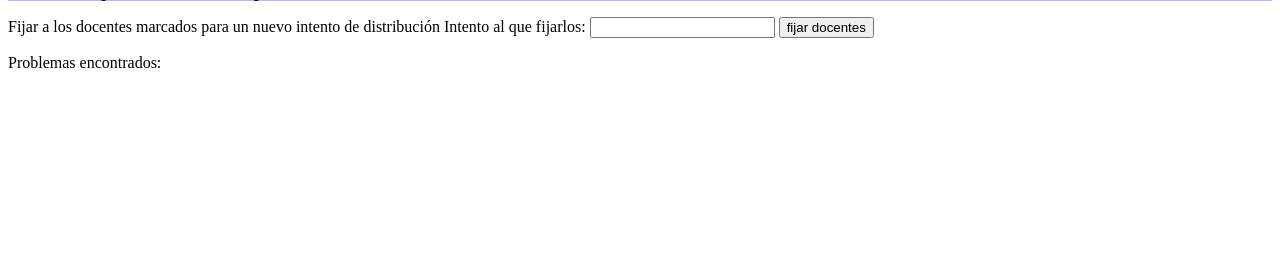
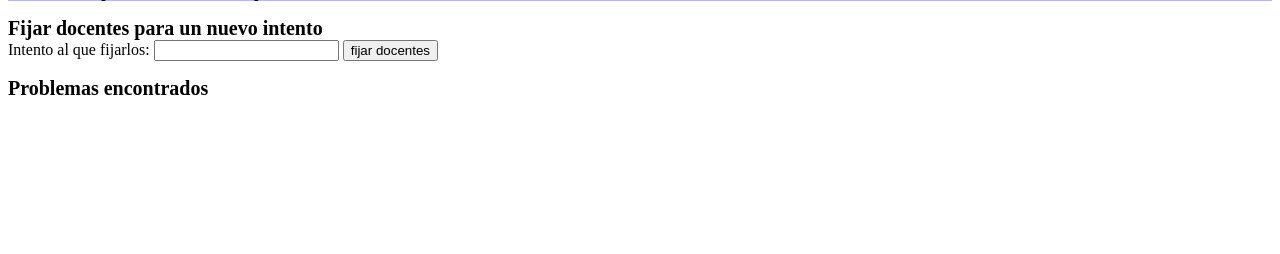
Before and after one commit to matiasg/distribucion, a Django app: template dborrador/templates/dborrador/distribucion.html in a window 1280 px wide. Shown: the part 46-300 px from the top of the page. Run offline with Django 3.2, Linux system fonts and the light colour scheme; the template is opened without the code that fills it, so the values that code supplies are empty.

Commit message:
mejoro vista de problemas en distribucion.html

```diff
--- a/dborrador/static/dborrador/dborrador.css
+++ b/dborrador/static/dborrador/dborrador.css
@@ -3,3 +3,20 @@
   font-size: 24px;
   color: red;
 }
+
+.subseccion #titulo
+{
+  font-size: 20px;
+  font-weight: bold;
+}
+
+.subseccion #problema
+{
+  font-size: 18px;
+  color: red;
+}
+
+.subeccion li
+{
+  color: black;
+}
--- a/dborrador/templates/dborrador/distribucion.html
+++ b/dborrador/templates/dborrador/distribucion.html
@@ -1,5 +1,6 @@
 {% load static %}
 <link rel="stylesheet" type="text/css" href="{% static 'materias/horarios.css' %}">
+<link rel="stylesheet" type="text/css" href="{% static 'dborrador/dborrador.css' %}">
 
 <form action="{% url 'dborrador:distribucion' anno cuatrimestre tipo intento %}" method="post">
 {% csrf_token %}
@@ -13,15 +14,15 @@
     tipo de docentes {{ tipo }}, intento {{ intento }}</div>
 
 <p>
-    Fijar a los docentes marcados para un nuevo intento de distribución
-    Intento al que fijarlos: <input type="number" name="proximo_intento" value={{ nuevo_intento }}>
-    <input type="submit" name="fijar" value="fijar docentes">
+    <div class="subseccion"><div id="titulo">Fijar docentes para un nuevo intento</div>
+        Intento al que fijarlos: <input type="number" name="proximo_intento" value={{ nuevo_intento }}>
+        <input type="submit" name="fijar" value="fijar docentes">
+    </div>
 
 <p>
-    Problemas encontrados:
-    <div id="problemas">
+    <div class="subseccion"><div id="titulo">Problemas encontrados</div>
         {% if problemas.cargas_no_distribuidas %}
-        Cargas docentes sin distribución
+        <div id="problema">Cargas docentes sin distribución</div>
         <ul>
             {% for carga in problemas.cargas_no_distribuidas %}
             <li>{{ carga.docente }}</li>
@@ -29,15 +30,14 @@
         </ul>
         {% endif %}
         {% if problemas.necesidades_no_cubiertas %}
-        Turnos con necesidades insatisfechas
+        <div id="problema">Turnos con necesidades insatisfechas</div>
         <ul>
             {% for turno, necesidad in problemas.necesidades_no_cubiertas %}
-            <li>{{ turno }} necesita {{ necesidad }} docentes</li>
+            <li>{{ turno }} necesita <b>{{ necesidad }}</b> docente(s)</li>
             {% endfor %}
         </ul>
         {% endif %}
     </div>
-
 {% for tipo, lista in materias %}
 
 <div class="seccion">{{ tipo }}</div>
```
